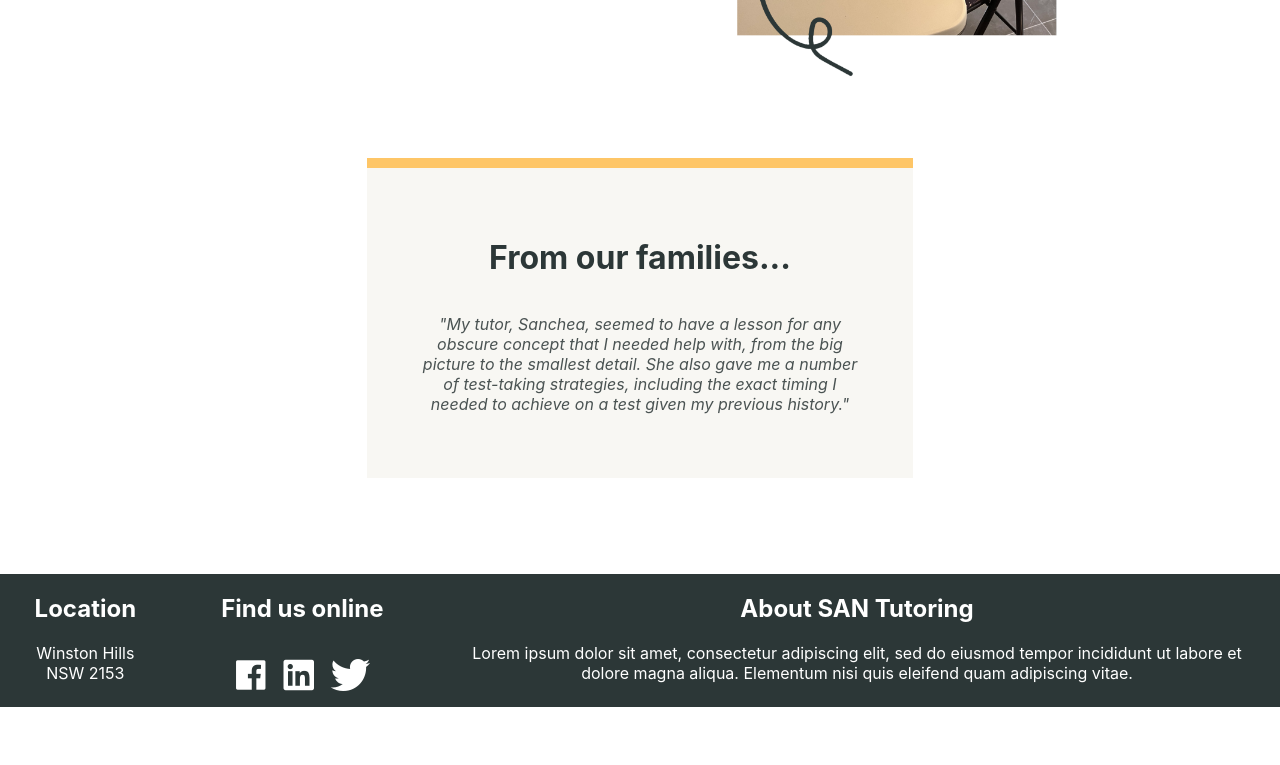
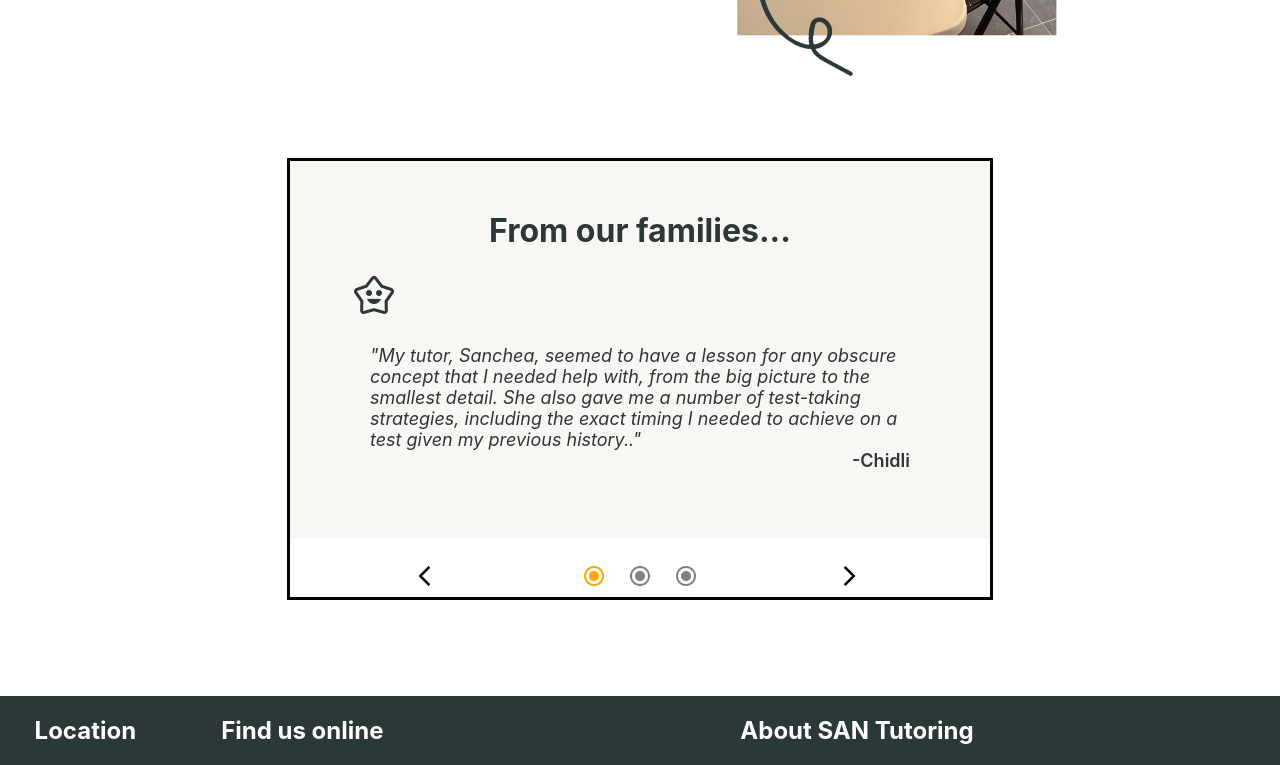
Before and after one commit to Hvbert1/tutor-test, a React (Vite) app: page / in a window 1280 px wide. Shown: the part 544-1309 px from the top of the page. Before the commit the page ends 1251 px from the top, so only its background shows below. Built offline with nearby package versions, Linux system fonts and the light colour scheme.

Commit message:
add carousel

```diff
--- a/index.html
+++ b/index.html
@@ -8,6 +8,10 @@
       type="text/css"
       href="https://cdn.jsdelivr.net/gh/devicons/devicon@latest/devicon.min.css"
     />
+    <link
+      rel="stylesheet"
+      href="https://fonts.googleapis.com/css2?family=Material+Symbols+Outlined:opsz,wght,FILL,GRAD@24,400,0,0"
+    />
     <meta name="viewport" content="width=device-width, initial-scale=1.0" />
     <title>SAN Tutoring</title>
   </head>
--- /dev/null
+++ b/src/components/Carousel.css
@@ -0,0 +1,81 @@
+.carousel {
+  display: flex;
+  flex-direction: column;
+  justify-content: center;
+  overflow: hidden;
+  max-width: 700px;
+  background-color: #f8f7f3;
+  border: 3px solid black;
+}
+
+.carousel h1 {
+  margin-top: 50px;
+}
+.inner {
+  white-space: nowrap;
+  transition: transform 0.3s;
+}
+
+.carouselItem {
+  display: inline-flex;
+  align-items: center;
+  justify-content: center;
+  background-color: #f8f7f3;
+  font-size: 1.125em;
+  margin: 25px 0;
+  padding: 0 5rem 0 5rem;
+  white-space: normal;
+}
+
+.carouselDesc {
+  color: #2c3737;
+  font-style: italic;
+  text-align: left;
+}
+
+.star-symbol {
+  font-size: 3rem;
+  text-align: left;
+  margin-left: 60px;
+}
+
+.carouselName {
+  /* margin-top: 10px; */
+  text-align: right;
+  font-weight: 600;
+}
+
+.carouselButtons {
+  display: flex;
+  justify-content: space-evenly;
+  background-color: #ffffff;
+}
+
+.buttonArrow {
+  background: none;
+  border: none;
+  cursor: pointer;
+  margin-top: 20px;
+}
+
+.indicators {
+  display: flex;
+  justify-content: space-around;
+  align-items: center;
+  margin-top: 20px;
+}
+
+.indicatorButtons {
+  border: none;
+  cursor: pointer;
+  margin: 5px;
+  background: none;
+}
+
+.indicatorSymbol {
+  color: grey;
+}
+
+.indicatorSynmbolActive {
+  color: orange;
+}
--- /dev/null
+++ b/src/components/Carousel.jsx
@@ -0,0 +1,90 @@
+import React, { useState } from "react";
+import { CarouselItem } from "./CarouselItem";
+import "./Carousel.css";
+
+export const Carousel = () => {
+  const [activeIndex, setActiveIndex] = useState(0);
+  const items = [
+    {
+      key: 1,
+      description:
+        '"My tutor, Sanchea, seemed to have a lesson for any obscure concept that I needed help with, from the big picture to the smallest detail. She also gave me a number of test-taking strategies, including the exact timing I needed to achieve on a test given my previous history.."',
+      person: "-Chidli",
+    },
+    {
+      key: 2,
+      description:
+        '"Sanchea is amazing. She is not only a great teacher she is patient and kind and able to relate to my daughter. I have seen my daughter’s confidence grow since she started with Sanchea – thank you Sanchea you are brilliant!"',
+      person: "-Gabrielle, Seaforth",
+    },
+    {
+      key: 3,
+      description:
+        '"Sanchea has been an amazing and diligent tutor for me within english and maths. She has helped me  developed my analytical writing skills that I ended up transforming my grades from C to an A. Furthermore, she has also helped me in maths by breaking down a problem and make it simpler to solve. Overall, Sanchea is a hardworking and diligent tutor that will help your child achieve their desire results."',
+      person: "-Aloha",
+    },
+  ];
+  const updateIndex = (newIndex) => {
+    if (newIndex < 0) {
+      newIndex = 0;
+    } else if (newIndex >= items.length) {
+      newIndex = items.length - 1;
+    }
+    setActiveIndex(newIndex);
+  };
+
+  return (
+    <div className="carousel">
+      <h1> From our families...</h1>
+      <span className="material-symbols-outlined star-symbol">family_star</span>
+      <div
+        className="inner"
+        style={{ transform: `translateX(-${activeIndex * 100}%)` }}
+      >
+        {items.map((item) => {
+          return <CarouselItem key={item.key} item={item} />;
+        })}
+      </div>
+      <div className="carouselButtons">
+        <button
+          className="buttonArrow"
+          onClick={() => {
+            updateIndex(activeIndex - 1);
+          }}
+        >
+          <span className="material-symbols-outlined">arrow_back_ios</span>
+        </button>
+        <div className="indicators">
+          {items.map((item, index) => {
+            return (
+              <button
+                className="indicatorButtons"
+                onClick={() => {
+                  updateIndex(index);
+                }}
+              >
+                <span
+                  className={`material-symbols-outlined ${
+                    index === activeIndex
+                      ? "indicatorSynmbolActive"
+                      : "indicatorSymbol"
+                  }`}
+                >
+                  radio_button_checked
+                </span>
+              </button>
+            );
+          })}
+        </div>
+        <button
+          className="buttonArrow"
+          onClick={() => {
+            updateIndex(activeIndex + 1);
+          }}
+        >
+          <span className="material-symbols-outlined">arrow_forward_ios</span>
+        </button>
+      </div>
+    </div>
+  );
+};
--- /dev/null
+++ b/src/components/CarouselItem.jsx
@@ -0,0 +1,12 @@
+import React from "react";
+
+export const CarouselItem = ({ item }) => {
+  return (
+    <div className="carouselItem">
+      <div>
+        <div className="carouselDesc">{item.description}</div>
+        <div className="carouselName">{item.person}</div>
+      </div>
+    </div>
+  );
+};
--- a/src/pages/Home.css
+++ b/src/pages/Home.css
@@ -42,21 +42,6 @@
   cursor: pointer;
 }
 
-.testimony {
-  display: grid;
-  max-width: 450px;
-  padding: 3rem;
-  border-top: 10px solid #fec667;
-  background-color: #f8f7f3;
-  color: #2c3737;
-}
-
-.testimony p {
-  font-style: italic;
-  opacity: 85%;
-  color: #2c3737;
-}
-
 @media only screen and (max-width: 600px) {
   .homeMain {
     align-items: center;
--- a/src/pages/Home.jsx
+++ b/src/pages/Home.jsx
@@ -1,5 +1,6 @@
 import homePic from "../assets/2.png";
 import "./Home.css";
+import { Carousel } from "../components/Carousel";
 
 export default function Home() {
   return (
@@ -25,16 +26,7 @@ export default function Home() {
           </div>
           <img src={homePic} className="homePic" alt="Kid studying" />
         </div>
-        <div className="testimony">
-          <h1>From our families...</h1>
-          <p>
-            "My tutor, Sanchea, seemed to have a lesson for any obscure concept
-            that I needed help with, from the big picture to the smallest
-            detail. She also gave me a number of test-taking strategies,
-            including the exact timing I needed to achieve on a test given my
-            previous history."
-          </p>
-        </div>
+        <Carousel></Carousel>
       </div>
     </>
   );
```
